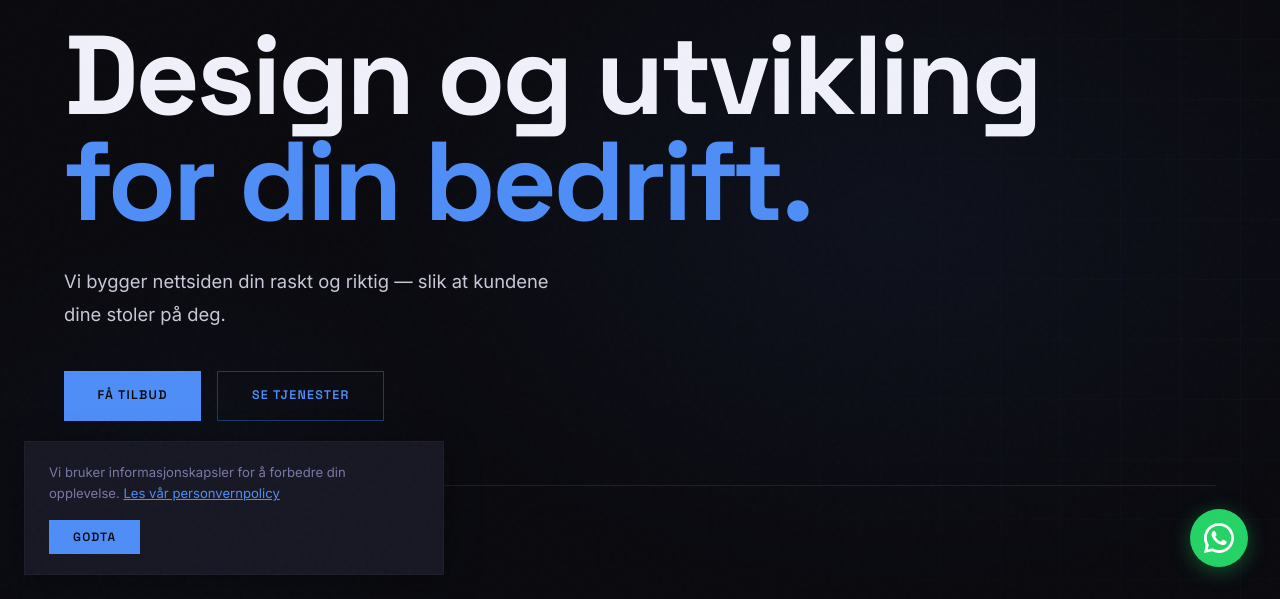
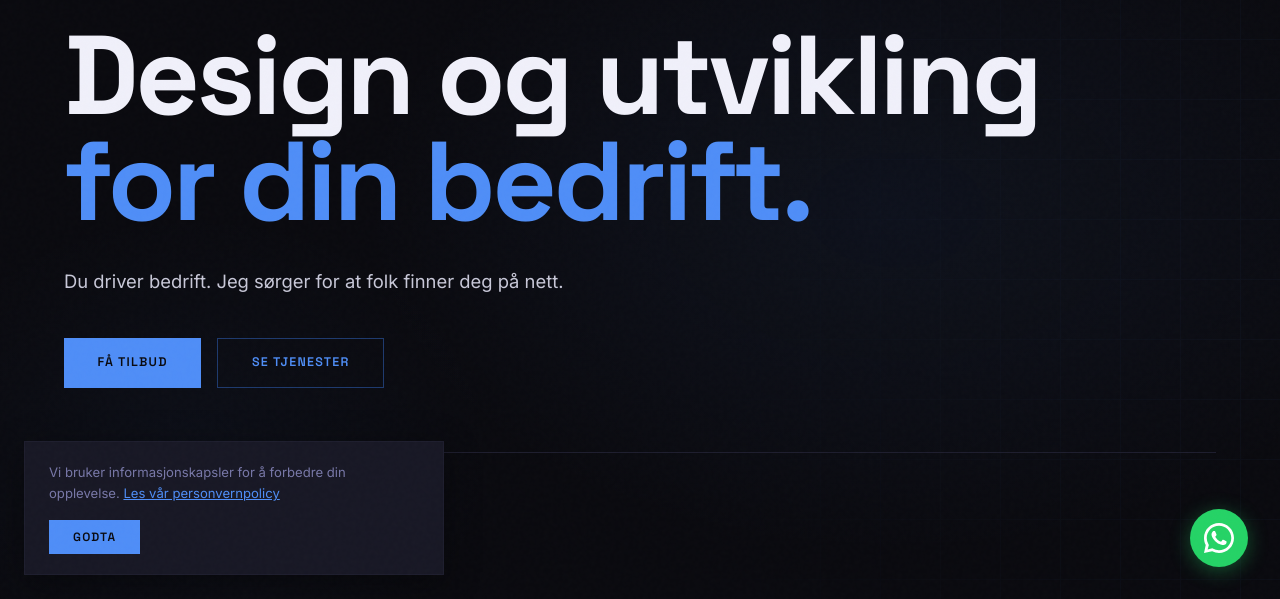
Before and after one commit to fthorset/ThorsetWeb, a plain HTML site: page index.html in a window 1280 px wide. Shown: the part 201-800 px from the top of the page. Drawn offline with Linux system fonts and the light colour scheme.

Commit message:
endret hero-tekst

```diff
--- a/index.html
+++ b/index.html
@@ -236,7 +236,7 @@
         <span class="accent-blue">for din bedrift.</span>
       </h1>
       <p class="hero-sub fi fi-d1">
-        Vi bygger nettsiden din raskt og riktig — slik at kundene dine stoler på deg.
+        Du driver bedrift. Jeg sørger for at folk finner deg på nett.
       </p>
       <div class="hero-btns fi fi-d2">
         <a href="kontakt.html" class="btn btn-accent">Få tilbud</a>
```
